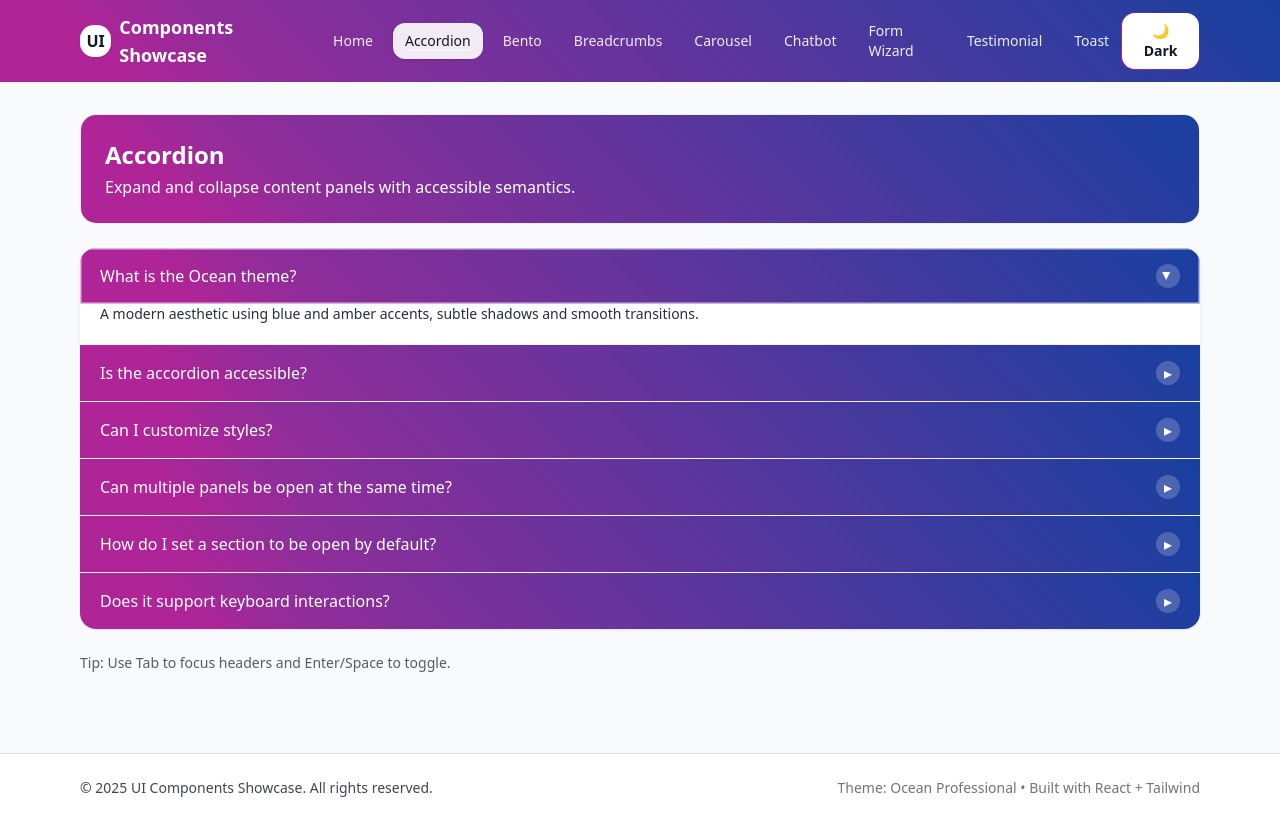
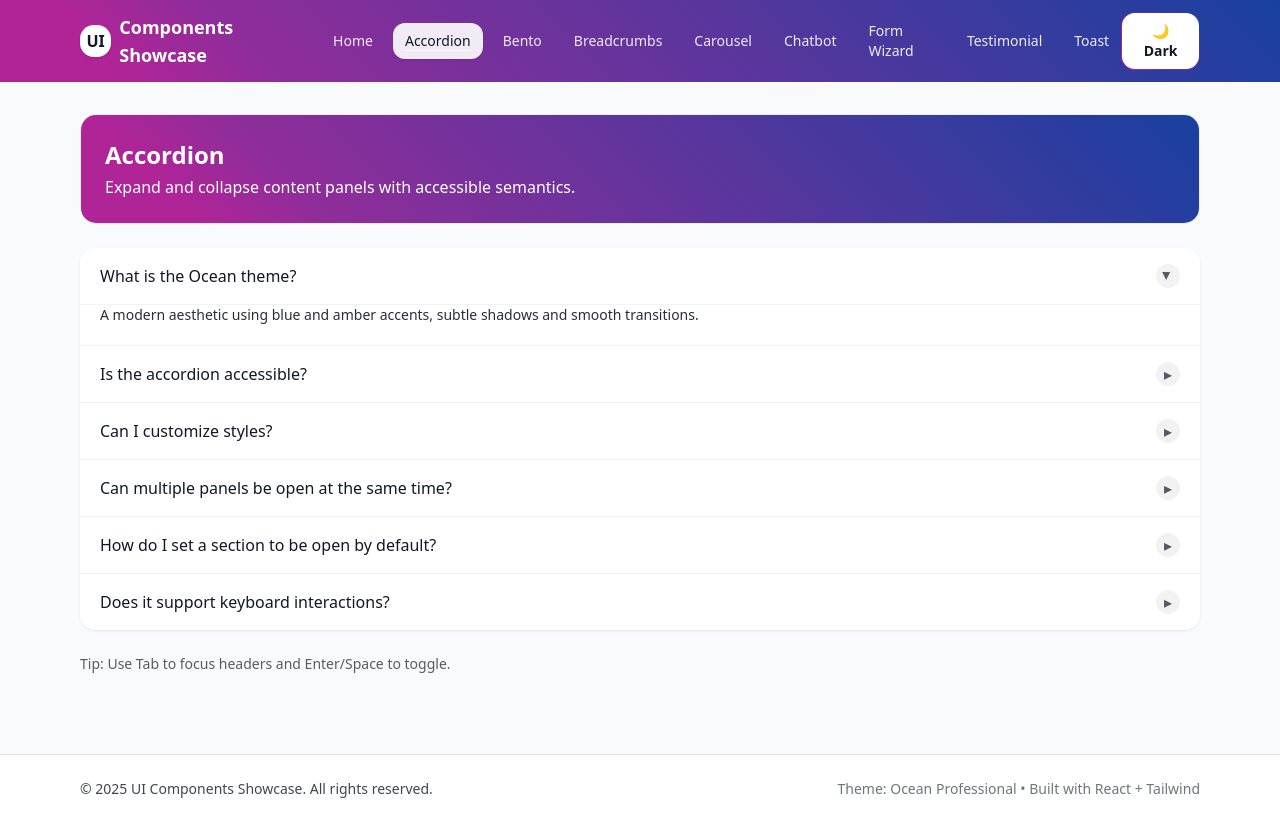
Before and after one commit to kavia-common/ui-components-showcase-3705-3714, a React (Create React App) app in the folder frontend_react_app/: page /accordion in a window 1280 px wide. Built offline with nearby package versions, Linux system fonts and the light colour scheme.

Commit message:
Checkpoint 26 - cgb1804199

```diff
--- a/frontend_react_app/src/components/ui/Accordion.jsx
+++ b/frontend_react_app/src/components/ui/Accordion.jsx
@@ -44,23 +44,21 @@ function AccordionItem({ idProp, title, isOpen, onToggle, children }) {
   const buttonId = `${reactId}-button-${idProp}`;
   const panelId = `${reactId}-panel-${idProp}`;
 
-  // Header: solid brand gradient background with strong contrast (white text/icons).
-  // Content panel: stays solid surface for readability.
-  // Expanded state shows a subtle inner ring; hover/focus use brighter ring/shadow.
+  // Reverted header styling:
+  // - Solid white/surface header with subtle border and hover background for readability.
+  // - Text uses standard content color to ensure contrast in both light/dark modes.
+  // - Chevron retains rotation animation; focus-visible ring uses primary color for accessibility.
   return (
     <div className="bg-white">
       <h3 className="m-0">
         <button
           id={buttonId}
           className={[
-            // Layout
             "relative w-full px-5 py-4 flex items-center justify-between text-left transition",
-            // Background & text for header
-            "bg-brand-gradient text-white",
-            // Focus-visible: stronger, high-contrast ring; hover adds subtle lift
-            "focus:outline-none focus-visible:ring-2 focus-visible:ring-white/80 hover:brightness-[1.06]",
-            // Expanded subtle inner ring/border using inset shadow for differentiation
-            isOpen ? "shadow-[inset_0_0_0_1.5px_rgba(255,255,255,0.65)]" : "shadow-none",
+            "bg-white text-text",
+            "hover:bg-gray-50",
+            "focus:outline-none focus-visible:ring-2 focus-visible:ring-primary/40",
+            isOpen ? "border-b border-black/5" : "",
           ]
             .filter(Boolean)
             .join(" ")}
@@ -70,24 +68,13 @@ function AccordionItem({ idProp, title, isOpen, onToggle, children }) {
         >
           <span className="font-medium">{title}</span>
           <span
-            className={`ml-3 inline-flex h-6 w-6 items-center justify-center rounded-lg text-white transition-transform bg-white/20 ${
+            className={`ml-3 inline-flex h-6 w-6 items-center justify-center rounded-lg text-text/70 transition-transform bg-black/5 ${
               isOpen ? "rotate-90" : ""
             }`}
             aria-hidden="true"
           >
             ▸
           </span>
-
-          {/* Gradient border halo on hover/focus (visual only, not interactive) */}
-          <span
-            aria-hidden="true"
-            className={[
-              "pointer-events-none absolute inset-0 rounded-none",
-              "ring-0 focus-within:ring-0",
-              "transition",
-              "focus-visible:shadow-[0_0_0_2px_rgba(255,255,255,0.85)]",
-            ].join(" ")}
-          />
         </button>
       </h3>
       <div
```
Also changed, not shown: 2 other files (tests, documents, lock files or other folders).
